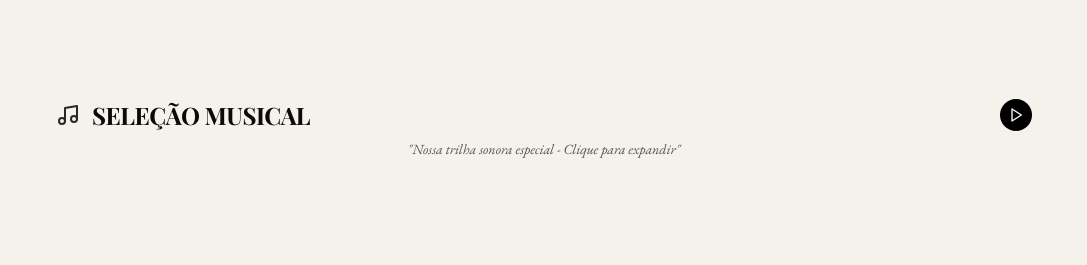
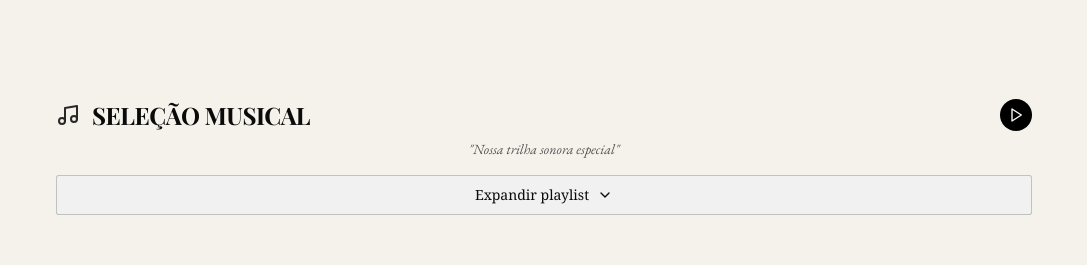
Before and after one commit to buscapee/amor-elegante, a React (Vite) app: page / in a window 1280 px wide. Shown: the part 1360-1625 px from the top of the page, without its empty margins (96-1183 px from the left). Built offline with nearby package versions, Linux system fonts and the light colour scheme; a web font is replaced by a local one.

Commit message:
Show expand button for music selection
Make the expand button visible in the music selection section.

```diff
--- a/src/components/SpotifyPlayer.tsx
+++ b/src/components/SpotifyPlayer.tsx
@@ -1,7 +1,8 @@
 
 import { useEffect, useState } from "react";
-import { Music, Pause, Play } from "lucide-react";
+import { ChevronDown, ChevronUp, Music, Pause, Play } from "lucide-react";
 import { motion } from "framer-motion";
+import { Button } from "./ui/button";
 
 interface SpotifyPlayerProps {
   playlistId: string;
@@ -30,10 +31,7 @@ const SpotifyPlayer = ({ playlistId }: SpotifyPlayerProps) => {
           isExpanded ? "border-2 border-black/20" : ""
         }`}
       >
-        <div
-          className="flex items-center justify-between cursor-pointer"
-          onClick={togglePlayer}
-        >
+        <div className="flex items-center justify-between">
           <div className="flex items-center space-x-3">
             <Music className="w-6 h-6 text-gray-800" />
             <h3 className="font-newspaper-headline text-xl md:text-2xl font-bold">
@@ -53,8 +51,26 @@ const SpotifyPlayer = ({ playlistId }: SpotifyPlayerProps) => {
         </div>
 
         <p className="text-sm italic text-gray-600 mt-2 mb-4 font-newspaper-subhead">
-          "Nossa trilha sonora especial - Clique para expandir"
+          "Nossa trilha sonora especial"
         </p>
+
+        <Button
+          onClick={togglePlayer}
+          variant="outline"
+          className="flex items-center justify-center gap-2 w-full border border-black/20 hover:bg-black/5 py-3 mt-2 mb-4"
+        >
+          {isExpanded ? (
+            <>
+              <span>Recolher playlist</span>
+              <ChevronUp className="w-4 h-4" />
+            </>
+          ) : (
+            <>
+              <span>Expandir playlist</span>
+              <ChevronDown className="w-4 h-4" />
+            </>
+          )}
+        </Button>
 
         {isExpanded && (
           <motion.div
```
